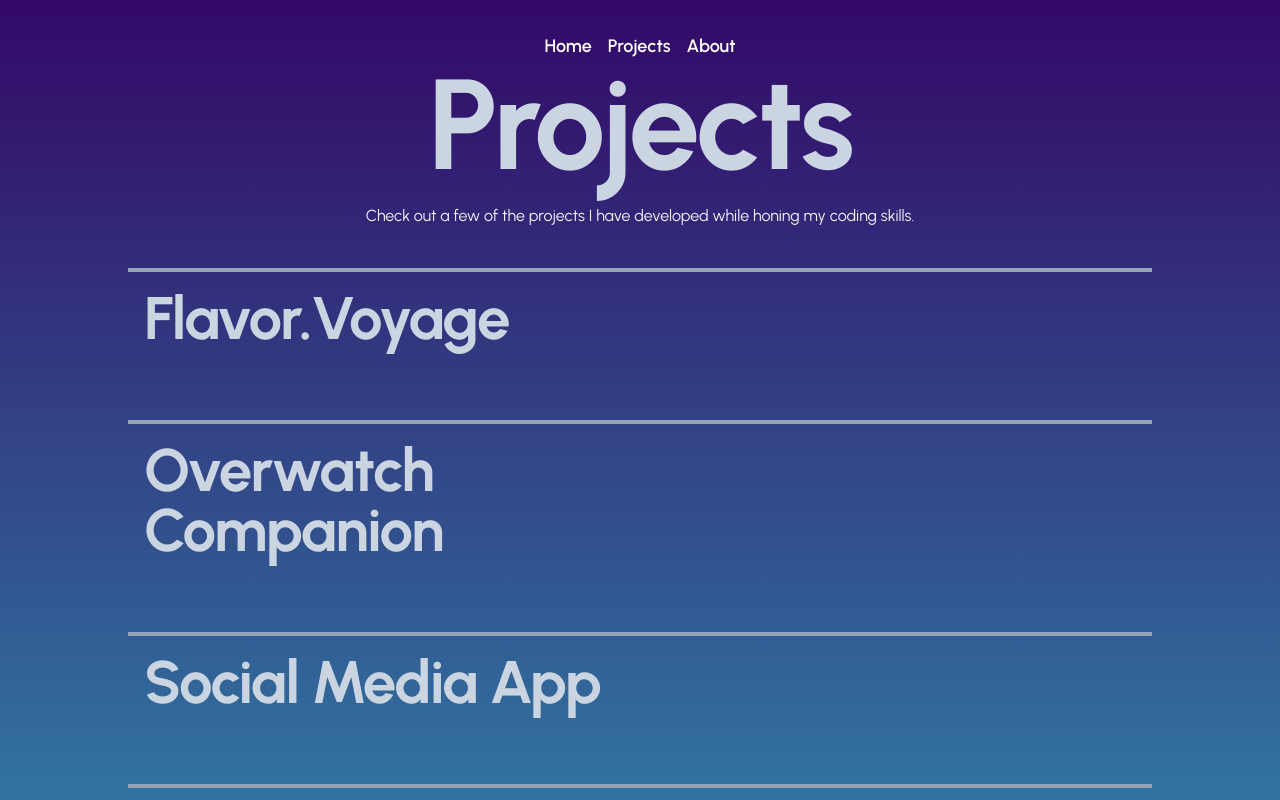
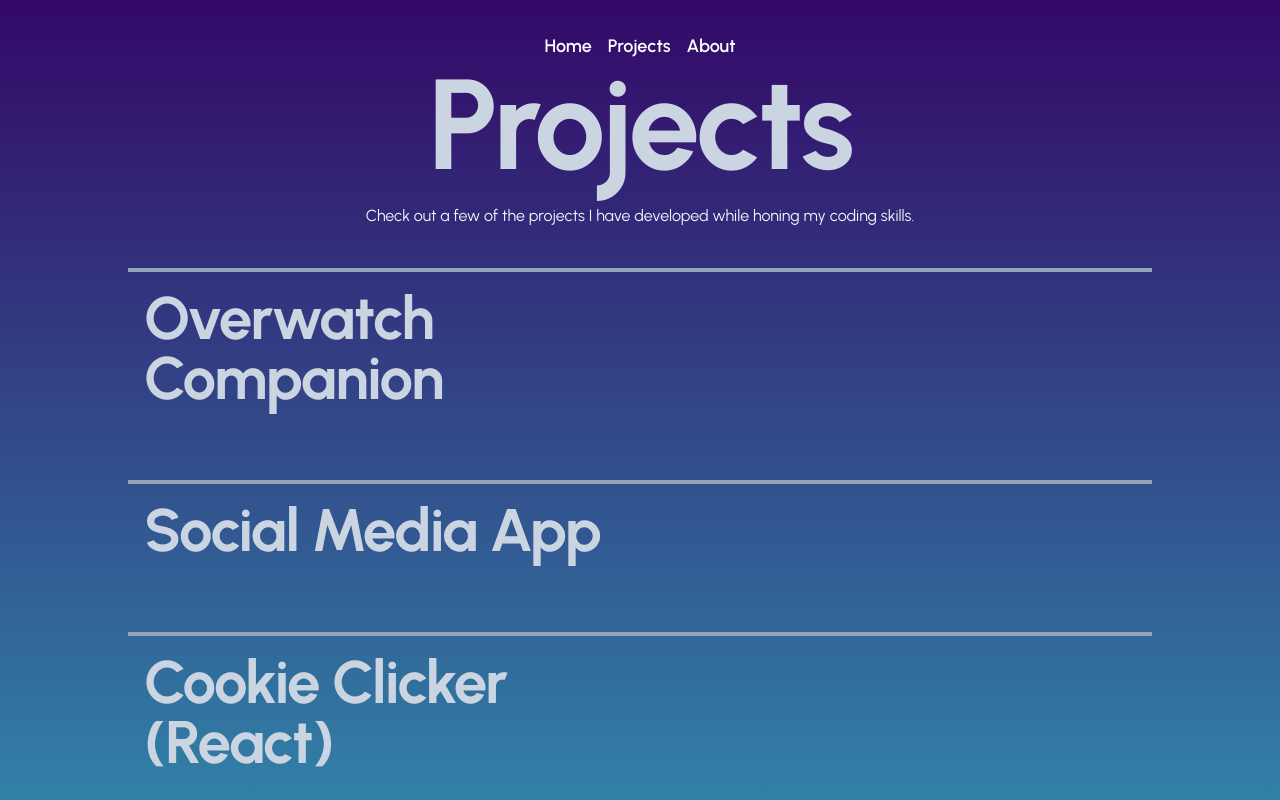
Before and after one commit to Isloot98/New-portfolio-website, a Next.js app: page /projects in a window 1280 px wide. Shown: the top 800 px of the page. Built offline with nearby package versions, Linux system fonts and the light colour scheme.

Commit message:
removing a project for maintenance as it's not opening

```diff
--- a/src/data/projectsData.js
+++ b/src/data/projectsData.js
@@ -1,15 +1,15 @@
 // import image1 from "./";
 
 const projectsData = [
-  {
-    projectName: "Flavor.Voyage",
-    projectDescription:
-      "My final project at Tech Educators involved collaborating with a team of four, where I applied a wealth of knowledge acquired throughout my tenure. Enhancing my coding skills and teamwork capabilities, we successfully completed the project without encountering any merge conflicts, working together seamlessly. This experience has fuelled my ambition to embark on a career as a software developer, eager to contribute my expertise and continue growing in the field.",
-    techUsed: ["Next.js", "SQL", "Supabase", "Clerk", "Tailwind CSS"],
-    timeTaken: "5 Days",
-    url: "https://flavor-voyage-five.vercel.app/",
-    imagePath: "./FV.png",
-  },
+  // {
+  //   projectName: "Flavor.Voyage",
+  //   projectDescription:
+  //     "My final project at Tech Educators involved collaborating with a team of four, where I applied a wealth of knowledge acquired throughout my tenure. Enhancing my coding skills and teamwork capabilities, we successfully completed the project without encountering any merge conflicts, working together seamlessly. This experience has fuelled my ambition to embark on a career as a software developer, eager to contribute my expertise and continue growing in the field.",
+  //   techUsed: ["Next.js", "SQL", "Supabase", "Clerk", "Tailwind CSS"],
+  //   timeTaken: "5 Days",
+  //   url: "https://flavor-voyage-five.vercel.app/",
+  //   imagePath: "./FV.png",
+  // },
   {
     projectName: "Overwatch Companion",
     projectDescription:
```
